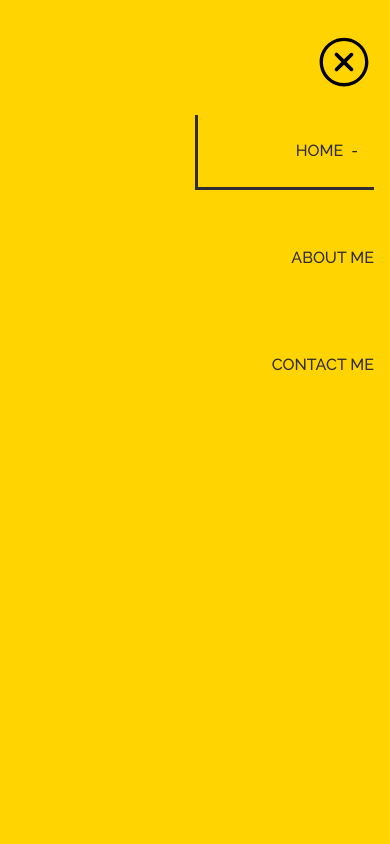
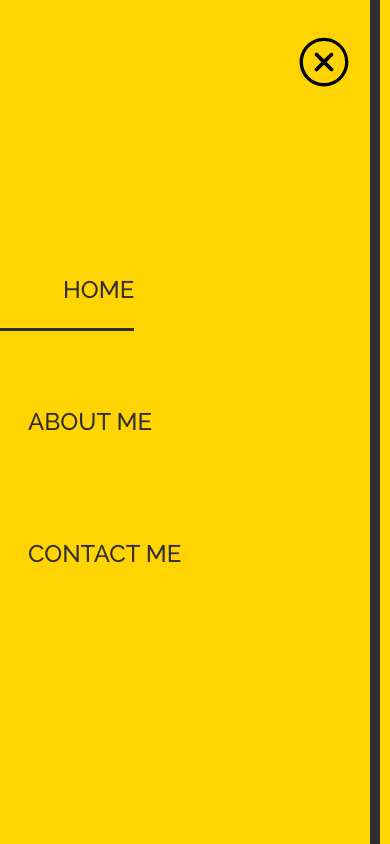
Before and after one commit to JamesAKing/portfolio, a React (Create React App) app: page / in a window 390 px wide. Shown: the top 844 px of the page. Built offline with nearby package versions, Linux system fonts and the light colour scheme.

Commit message:
rebuilt mobile hidden menu design to look more hq

```diff
--- a/src/components/hamburger-menu/HamburgerIcon.js
+++ b/src/components/hamburger-menu/HamburgerIcon.js
@@ -1,15 +1,16 @@
-import './HamburgerIcon.scss';
+import "./HamburgerIcon.scss";
 
-function HamburgerIcon({ setMenuActive }) {
-
+function HamburgerIcon({ menuActive, setMenuActive }) {
   return (
-        <div className="hamburger-icon" onClick={() => setMenuActive(true)}>
+    <div
+      className={`hamburger-icon ${menuActive ? "rotate90" : "rotate0"}`}
+      onClick={() => setMenuActive(true)}
+    >
       <div className="hamburger-icon__line"></div>
       <div className="hamburger-icon__line"></div>
       <div className="hamburger-icon__line"></div>
     </div>
   );
-
 }
 
 export default HamburgerIcon;
--- a/src/components/hamburger-menu/HamburgerIcon.scss
+++ b/src/components/hamburger-menu/HamburgerIcon.scss
@@ -7,6 +7,7 @@
   flex-direction: column;
   justify-content: space-between;
   cursor: pointer;
+  transition: rotate 250ms ease-in-out;
 
   &__line {
     width: 100%;
@@ -14,3 +15,10 @@
     background-color: $color-text;
   }
 }
+.rotate90 {
+  rotate: 90deg;
+}
+
+.rotate00 {
+  rotate: 0deg;
+}
--- a/src/components/hamburger-menu/HamburgerMenu.js
+++ b/src/components/hamburger-menu/HamburgerMenu.js
@@ -8,8 +8,8 @@ function HamburgerMenu() {
 
   return (
     <div className="hamburger-menu">
-      <HamburgerIcon setMenuActive={setMenuActive} />
-      {menuActive && <HiddenMenu setMenuActive={setMenuActive} />}
+      <HamburgerIcon menuActive={menuActive} setMenuActive={setMenuActive} />
+      <HiddenMenu menuActive={menuActive} setMenuActive={setMenuActive} />
     </div>
   );
 }
--- a/src/components/hamburger-menu/HiddenMenu.js
+++ b/src/components/hamburger-menu/HiddenMenu.js
@@ -5,9 +5,11 @@ import { IoIosCloseCircleOutline } from "react-icons/io";
 
 import { homeURL, aboutURL, contactMeURL } from "../../utilities/URLS";
 
-function HiddenMenu({ setMenuActive }) {
+function HiddenMenu({ menuActive, setMenuActive }) {
   return (
-    <div className="hidden-menu">
+    <div
+      className={`hidden-menu ${menuActive ? "slideInRight" : "slideOutLeft"}`}
+    >
       <button
         className="hidden-menu__btn"
         type="button"
--- a/src/components/hamburger-menu/HiddenMenu.scss
+++ b/src/components/hamburger-menu/HiddenMenu.scss
@@ -3,15 +3,16 @@
 
 .hidden-menu {
   @include container-default;
+  z-index: 2;
+  position: absolute;
   width: 100%;
   height: 100vh;
   min-height: 568px;
-  position: fixed;
+  box-shadow: 0 0 0 10px $color-text, 0 0 0 20px $color-background;
   top: 0;
   left: 0;
   background-color: $color-background;
-  z-index: 1;
-  animation: menu-fade-in-out 250ms;
+  transition: transform 250ms ease-in-out;
 
   &__btn {
     position: absolute;
@@ -31,59 +32,56 @@
 
     @include tablet {
       top: 28px;
-      margin: $pg-padding-tablet;
     }
   }
 
   &__nav {
     @include content-default;
-    height: calc(100vh - 115px);
-    margin-top: 115px;
+    height: 100%;
   }
 
   &__items {
-    text-align: end;
-    list-style: none;
+    width: 100%;
+    height: 100%;
     display: flex;
     flex-direction: column;
-    align-items: flex-end;
-  }
+    justify-content: center;
+    gap: 6rem;
+    list-style-type: none;
 
-  &__item {
-    width: 50%;
-    margin-bottom: 2rem;
-
-    @include tablet {
-      width: 25%;
+    & a {
+      font-size: 1.5rem;
+      color: $color-text;
+      text-decoration: none;
     }
   }
 
+  //   &__item {
+  //   }
+
   &__link {
-    display: block;
-    color: $color-text;
-    text-decoration: none;
-    padding: 1.5rem 0;
-    border-left: 3px solid $color-background;
-    border-bottom: 3px solid $color-background;
+    padding-left: 2rem;
+    padding-bottom: 1rem;
+    transition: padding 250ms ease-in-out;
+
+    &:active,
+    &:focus {
+      padding-left: 4rem;
+    }
 
     &--active {
-      padding-right: 1rem;
       border-left: 3px solid $color-text;
       border-bottom: 3px solid $color-text;
-
-      &::after {
-        content: "-";
-        margin-left: 0.5rem;
-      }
+      padding-left: 4rem;
+      padding-bottom: 1.5rem;
     }
   }
 }
 
-@keyframes menu-fade-in-out {
-  from {
-    opacity: 0;
-  }
-  to {
-    opacity: 1;
-  }
+.slideInRight {
+  transform: translateX(-20px);
 }
+
+.slideOutLeft {
+  transform: translateX(calc(-100% - 20px));
+}
```
Lines whose indentation alone changed are shown as unchanged.
